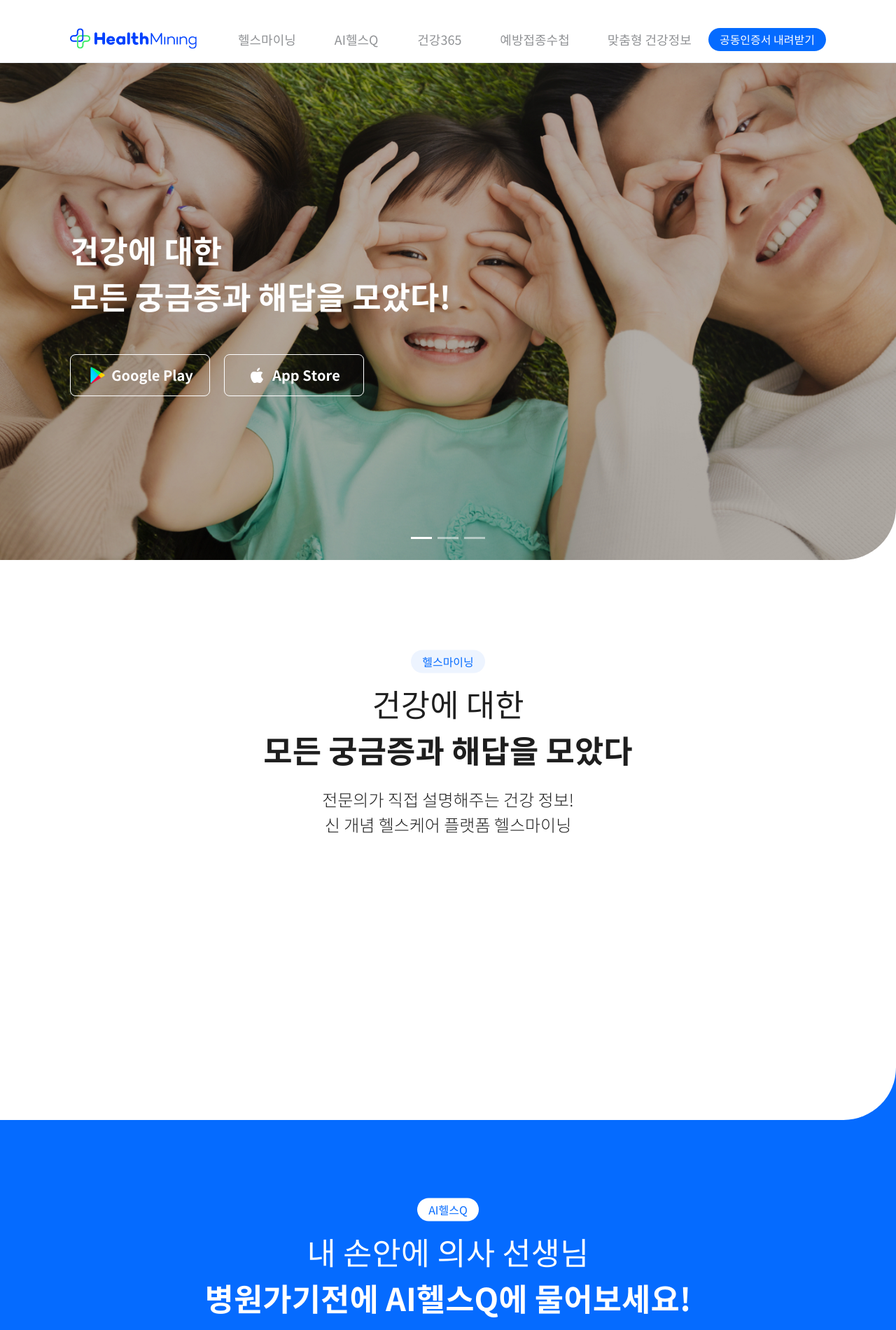
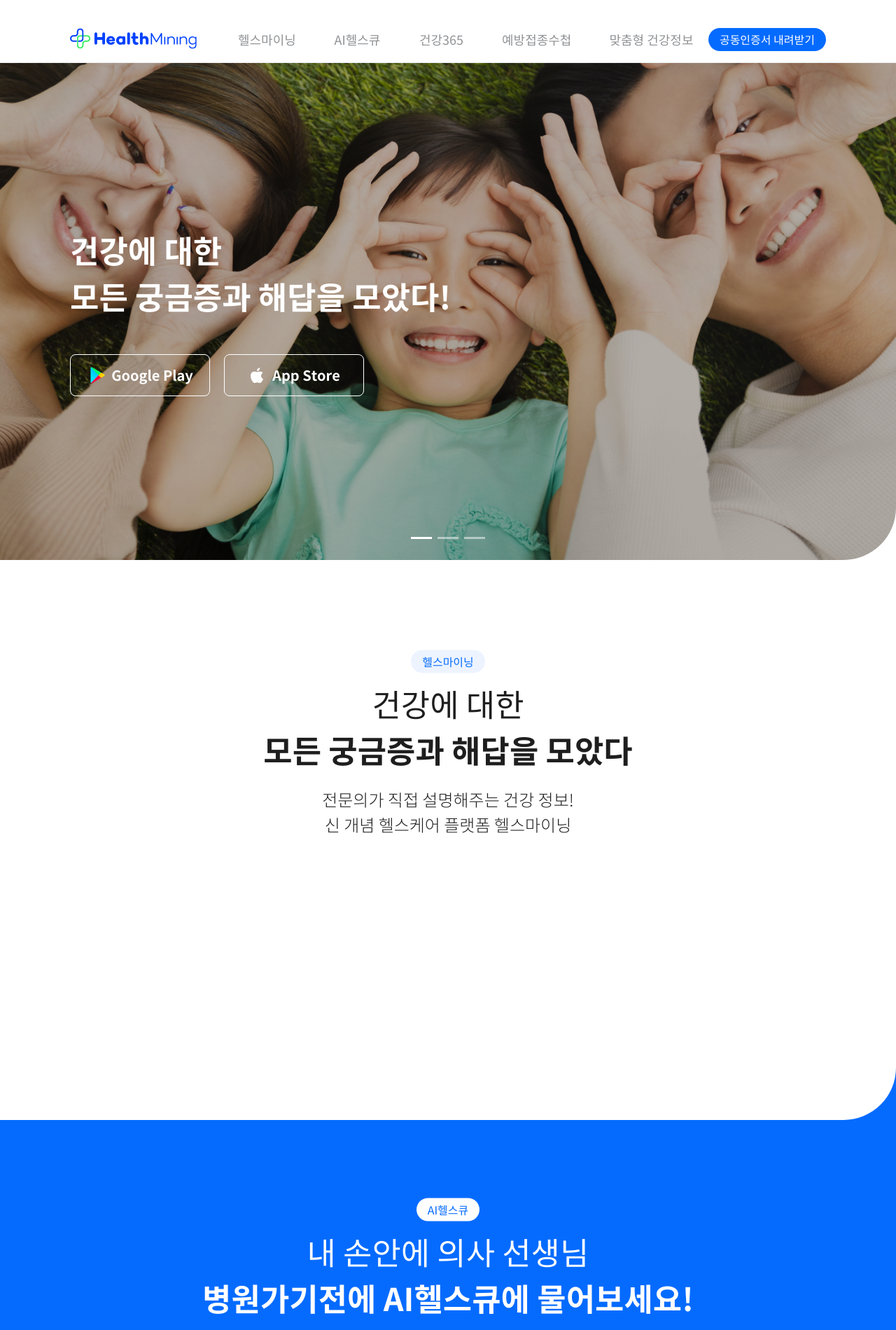
Before and after one commit to kim-j-s/veaverpc, a website: page src/index.html in a window 1280 px wide. Shown: the top 1900 px of the page at 70% size. Drawn offline with nearby package versions, Linux system fonts and the light colour scheme; files that its build step writes are made by us from their sources; files whose address does not match are found by name.

Commit message:
문구변경

```diff
--- a/src/index.html
+++ b/src/index.html
@@ -8,7 +8,7 @@
             <nav>
                 <ul class="nav-list">
                     <li><a href="#" title="헬스마이닝">헬스마이닝</a></li>
-                    <li><a href="#" title="AI헬스Q">AI헬스Q</a></li>
+                    <li><a href="#" title="AI헬스큐">AI헬스큐</a></li>
                     <li><a href="#" title="건강365">건강365</a></li>
                     <li><a href="#" title="예방접종수첩">예방접종수첩</a></li>
                     <li><a href="#" title="맞춤형 건강정보">맞춤형 건강정보</a></li>
@@ -96,7 +96,7 @@
                 </li>
                 <li class="ty3">
                     <dl class="mining-list-cont">
-                        <dt>예방접종 관리</dt>
+                        <dt>예방접종수첩</dt>
                         <dd>엄마 수첩은 안녕~<br> 우리아이 예방접종 알람!</dd>
                     </dl>
                 </li>
@@ -112,14 +112,14 @@
     </section>
     <!-- // 헬스마이닝 -->
 
-    <!-- AI헬스Q -->
+    <!-- AI헬스큐 -->
     <section class="content ty3">
         <div class="ins-cont">
             <!-- <div class="in-cont"> -->
             <div class="cont-center">
                 <h2 class="tit-h2 color02">
-                    <small><span class="rnd-d ty3">AI헬스Q</span></small>
-                    내 손안에 의사 선생님 <strong>병원가기전에 AI헬스Q에 물어보세요!</strong>
+                    <small><span class="rnd-d ty3">AI헬스큐</span></small>
+                    내 손안에 의사 선생님 <strong>병원가기전에 AI헬스큐에 물어보세요!</strong>
                 </h2>
                 <p class="desc color02">
                     헬스마이닝의 AI 솔루션과, 전문의 선생님들이<br> 직접 제작에 참여한 전문 의학 정보를 제공합니다.
@@ -137,7 +137,7 @@
         </div>
         <span class="rnd-bg ty1"></span>
     </section>
-    <!-- // AI헬스Q -->
+    <!-- // AI헬스큐 -->
 
     <!-- 건강365 -->
     <section class="content ty4 chat-in">
```
Also changed, not shown: dist/index.html.
